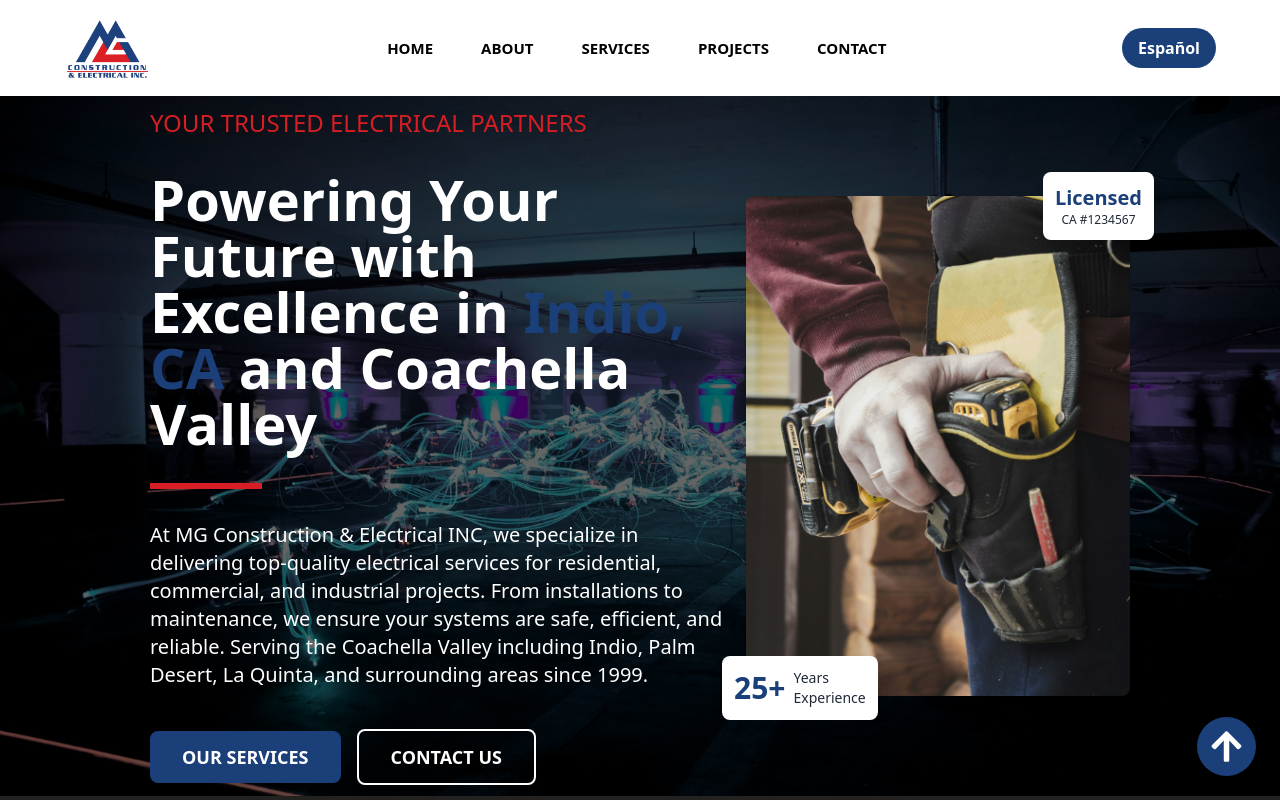
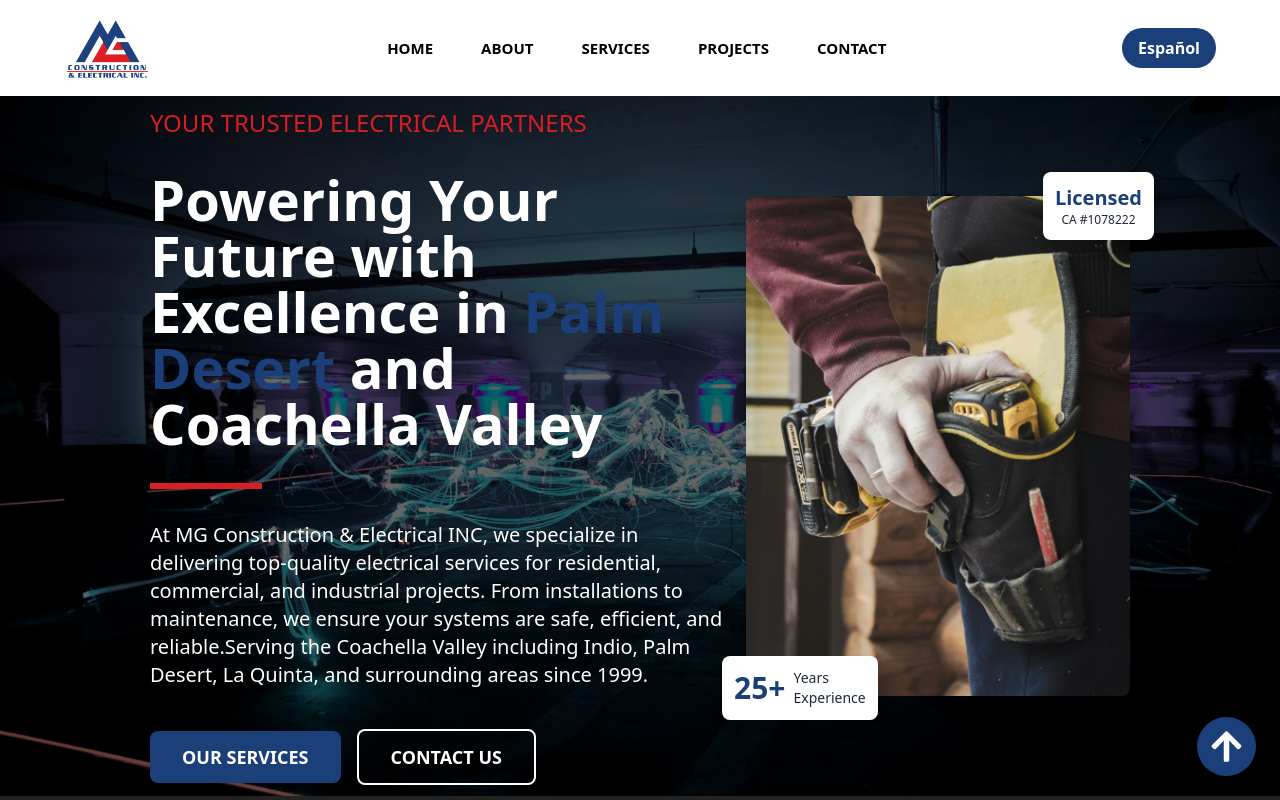
Before and after one commit to UlisesOrnelasR/mgelectric, a React (Vite) app: page / in a window 1280 px wide. Shown: the top 800 px of the page. Built offline with nearby package versions, Linux system fonts and the light colour scheme.

Commit message:
chore: Improve better CEO in hero

```diff
--- a/src/data/translations/en/global.json
+++ b/src/data/translations/en/global.json
@@ -10,7 +10,7 @@
   "header": {
     "title": "YOUR TRUSTED ELECTRICAL PARTNERS",
     "subtitle": "Powering Your Future with Excellence",
-    "txt": "At MG Construction & Electrical INC, we specialize in delivering top-quality electrical services for residential, commercial, and industrial projects. From installations to maintenance, we ensure your systems are safe, efficient, and reliable.",
+    "txt": "At MG Construction & Electrical INC, we specialize in delivering top-quality electrical services for residential, commercial, and industrial projects. From installations to maintenance, we ensure your systems are safe, efficient, and reliable.Serving the Coachella Valley including Indio, Palm Desert, La Quinta, and surrounding areas since 1999.",
     "btnServices": "OUR SERVICES",
     "btnContact": "CONTACT US"
   },
--- a/src/data/translations/es/global.json
+++ b/src/data/translations/es/global.json
@@ -10,7 +10,7 @@
   "header": {
     "title": "TUS SOCIOS ELÉCTRICOS DE CONFIANZA",
     "subtitle": "Impulsando Tu Futuro con Excelencia",
-    "txt": "En MG Construction & Electrical INC, nos especializamos en brindar servicios eléctricos de alta calidad para proyectos residenciales, comerciales e industriales. Desde instalaciones hasta mantenimiento, garantizamos que tus sistemas sean seguros, eficientes y confiables.",
+    "txt": "En MG Construction & Electrical INC, nos especializamos en brindar servicios eléctricos de alta calidad para proyectos residenciales, comerciales e industriales. Desde instalaciones hasta mantenimiento, garantizamos que tus sistemas sean seguros, eficientes y confiables. Sirviendo al Valle de Coachella, incluyendo Indio, Palm Desert, La Quinta y sus alrededores desde 1999.",
     "btnServices": "NUESTROS SERVICIOS",
     "btnContact": "CONTÁCTANOS"
   },
--- a/src/sections/Hero.jsx
+++ b/src/sections/Hero.jsx
@@ -102,13 +102,13 @@
             className='text-white text-4xl md:text-5xl lg:text-[56px] font-bold leading-tight'
           >
             <span itemProp="makesOffer">{t("header.subtitle")}</span> in{' '}
-            <span className='text-primary'>Indio, CA</span> and Coachella Valley
+            <span className='text-primary'>Palm Desert</span> and Coachella Valley
           </motion.h1>
 
           <div className='w-28 h-1.5 bg-secondary'></div>
 
           <p className='text-white text-lg md:text-xl lg:text-[20px] leading-relaxed' itemProp="description">
-            {t("header.txt")} Serving the Coachella Valley including Indio, Palm Desert, La Quinta, and surrounding areas since 1999.
+            {t("header.txt")}
           </p>
 
           <motion.div
@@ -153,7 +153,7 @@
           >
             <img
               src={electricianImage}
-              alt={`Licensed electrician from MG Construction & Electrical INC working on residential wiring in Indio, CA`}
+              alt={`Licensed electrician from MG Construction & Electrical INC working on residential wiring in Palm Desert, CA`}
               className='lg:h-[500px] lg:w-[500px] h-[350px] w-[350px] rounded-lg object-cover shadow-xl'
               itemProp="image"
               loading="eager"
@@ -173,7 +173,7 @@
             <div className='absolute -top-6 -right-6 bg-white p-3 rounded-lg shadow-lg'>
               <div className='text-center'>
                 <div className='text-primary text-xl font-bold'>Licensed</div>
-                <div className='text-xs font-medium text-gray-800'>CA #1234567</div>
+                <div className='text-xs font-medium text-gray-800'>CA #1078222</div>
               </div>
             </div>
           </motion.figure>
```
